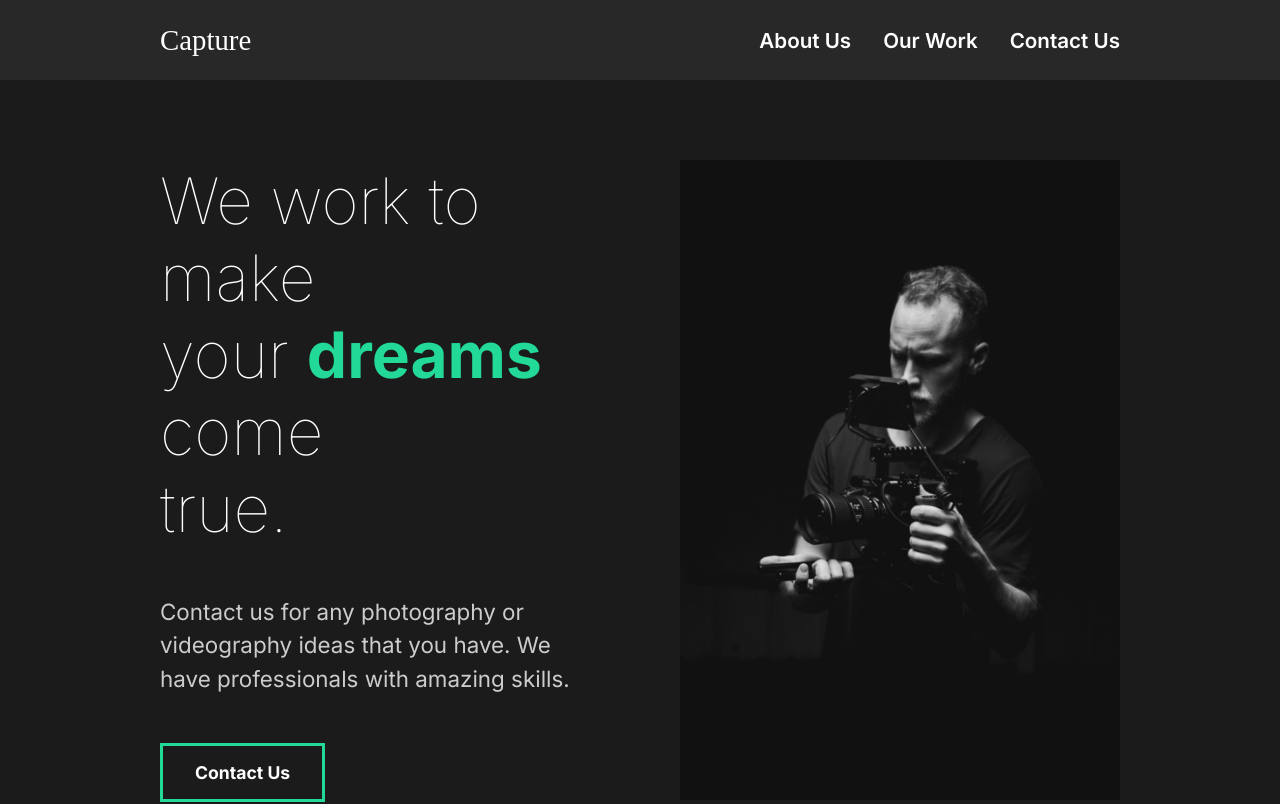
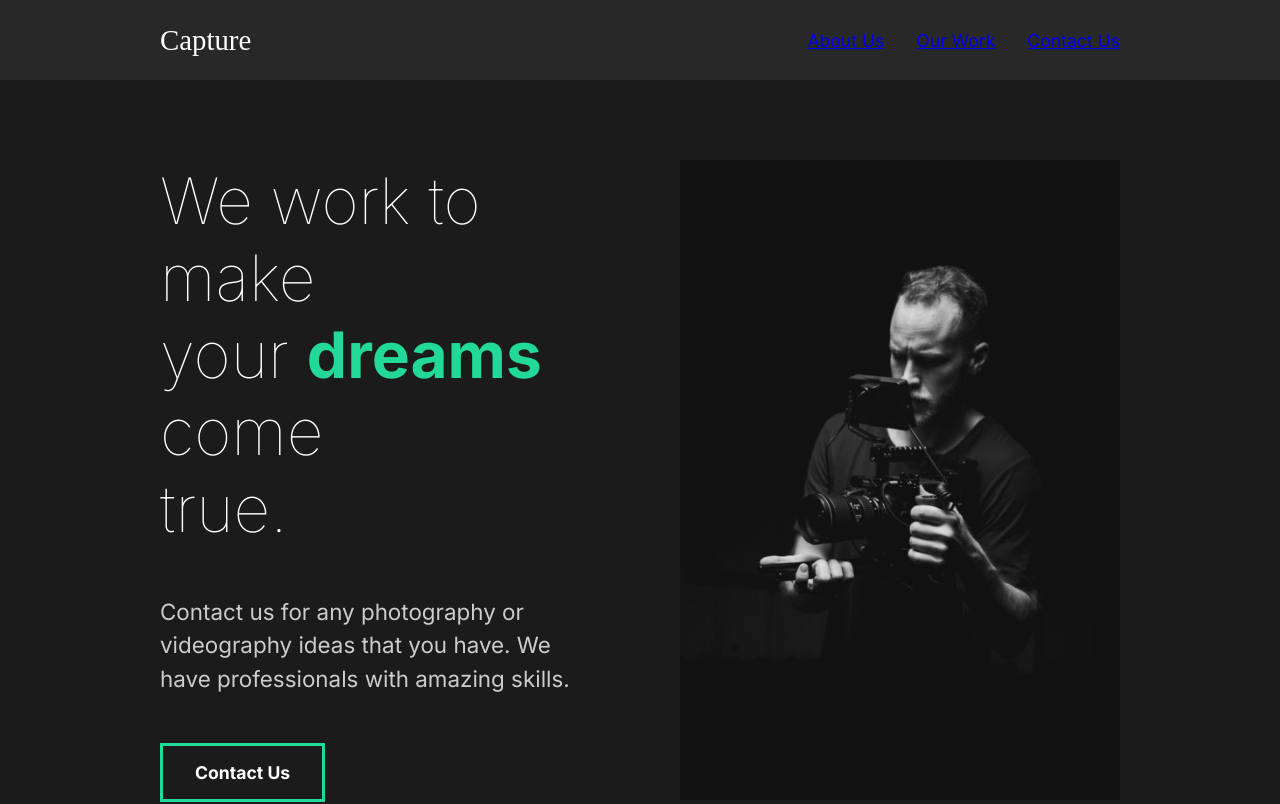
Before and after one commit to sujoyduttajad/Capture-Portfolio, a React (Create React App) app: page / in a window 1280 px wide. Shown: the top 804 px of the page. Built offline with nearby package versions, Linux system fonts and the light colour scheme.

Commit message:
Update Nav.js

```diff
--- a/src/components/Nav.js
+++ b/src/components/Nav.js
@@ -10,16 +10,18 @@ const Navbar = styled.nav`
   align-items: center;
   padding: 1rem 10rem;
   background: #282828;
-  a {
+  /* a {
     color: white;
     text-decoration: none;
-  }
+  } */
   ul {
     display: flex;
     list-style: none;
   }
   #logo {
     font-size: 1.8rem;
+    color: white;
+    text-decoration: none;
     font-family: "Lobster", cursive;
     font-weight: lighter;
   }
@@ -27,9 +29,6 @@ const Navbar = styled.nav`
     padding-left: 2rem;
     position: relative;
     color: #23d997;
-  }
-  h3 {
-    font-weight: 600;
   }
 `;
 
@@ -44,17 +43,17 @@ const Nav = () => {
       <ul>
         <li>
           <NavLink className="styled-link" to="/">
-            <h3>About Us</h3>
+            About Us
           </NavLink>
         </li>
         <li>
           <NavLink className="styled-link" to="/work">
-            <h3>Our Work</h3>
+            Our Work
           </NavLink>
         </li>
         <li>
           <NavLink className="styled-link" to="/contact">
-            <h3>Contact Us</h3>
+            Contact Us
           </NavLink>
         </li>
       </ul>
```
